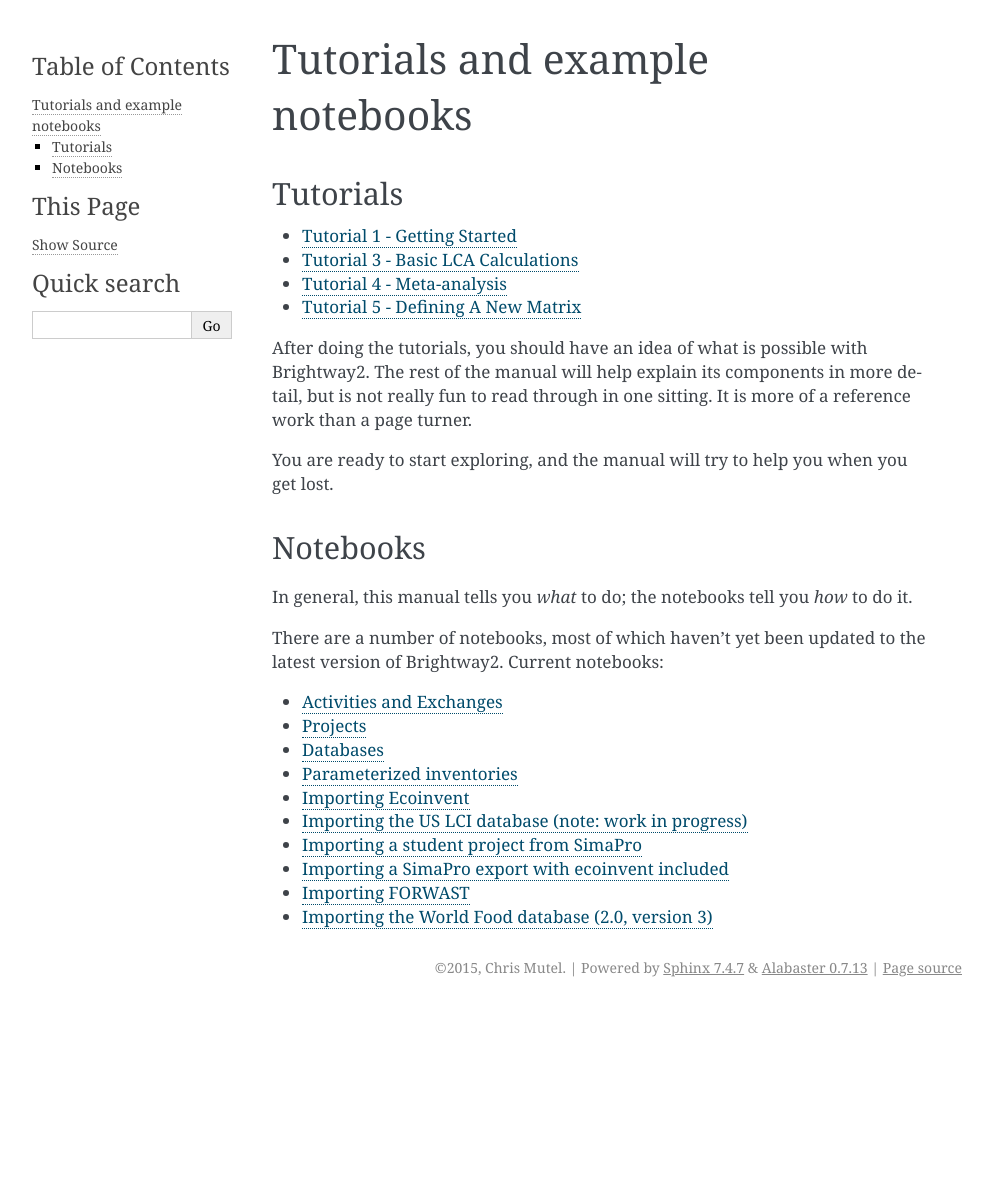
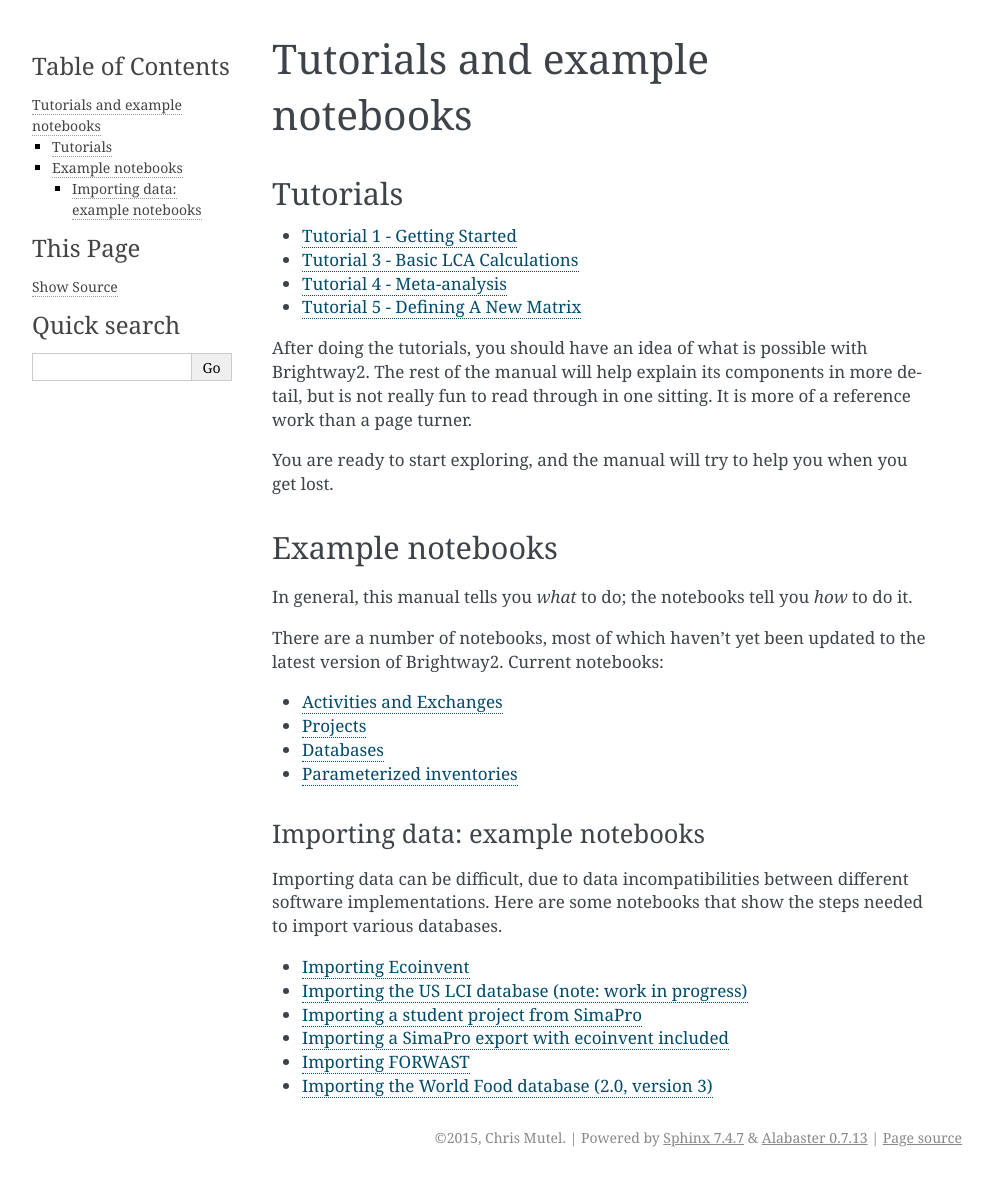
Before and after one commit to brightway-lca/brightway2, a Sphinx documentation site: the page built from docs/notebooks.rst, in a window 1280 px wide. Shown: the whole page, without its empty margins (148-1141 px from the left). Built offline with Sphinx 7.4.7, drawn with Linux system fonts in a browser that asks for light colours; before the commit the page ends 1007 px from its top, so only the background shows below that.

Commit message:
Misc small doc fixes

```diff
--- a/docs/index.rst
+++ b/docs/index.rst
@@ -4,7 +4,7 @@
 Brightway2 life cycle assessment framework
 ==========================================
 
-Brightway2 is a open source framework for life cycle assessment (LCA). It is designed to be easy to use, while still being powerful. Brightway2 doesn't try to replace software like SimaPro or OpenLCA, but instead offers possibilities to those who need to go break the limits of conventional LCA. Brightway2 is especially attractive for researchers, especially when used with `IPython notebooks <http://ipython.org/notebook.html>`_. The core principles of Brightway2 are simplicity, innovation, and power.
+Brightway2 is a open source framework for life cycle assessment (LCA). It is designed to be easy to use, while still being powerful. Brightway2 doesn't try to replace software like SimaPro or OpenLCA, but instead offers possibilities to those who need to go break the limits of conventional LCA. Brightway2 is especially attractive for researchers, especially when used with `Jupyter notebooks <http://jupyter.org/>`__. The core principles of Brightway2 are simplicity, innovation, and power.
 
 Who is Brightway2 for?
 ----------------------
@@ -44,6 +44,7 @@
 * Improve test coverage
 * Need methods to change ``database`` and ``code`` for activities (currently just raises an error)
 * Manual has many outdated sections, and structure should be revamped
+* Issue trackers for `brightway2 <https://bitbucket.org/cmutel/brightway2/issues?status=new&status=open>`__, `bw2data <https://bitbucket.org/cmutel/brightway2-data/issues?status=new&status=open>`__,  `bw2io <https://bitbucket.org/cmutel/brightway2-io/issues?status=new&status=open>`__, `bw2calc <https://bitbucket.org/cmutel/brightway2-calc/issues?status=new&status=open>`__, and `bw2analyzer <https://bitbucket.org/cmutel/brightway2-analyzer/issues?status=new&status=open>`__.
 
 Users Manual
 ============
--- a/docs/notebooks.rst
+++ b/docs/notebooks.rst
@@ -17,8 +17,8 @@
 
 .. _example-notebooks:
 
-Notebooks
-=========
+Example notebooks
+=================
 
 In general, this manual tells you *what* to do; the notebooks tell you *how* to do it.
 
@@ -28,6 +28,12 @@
 * `Projects <http://nbviewer.ipython.org/urls/bitbucket.org/cmutel/brightway2/raw/2.0/notebooks/Projects.ipynb>`__
 * `Databases <http://nbviewer.ipython.org/urls/bitbucket.org/cmutel/brightway2/raw/2.0/notebooks/Databases.ipynb>`__
 * `Parameterized inventories <http://nbviewer.ipython.org/urls/bitbucket.org/cmutel/brightway2/raw/2.0/notebooks/Parameterized%20inventories.ipynb>`__
+
+Importing data: example notebooks
+---------------------------------
+
+Importing data can be difficult, due to data incompatibilities between different software implementations. Here are some notebooks that show the steps needed to import various databases.
+
 * `Importing Ecoinvent <http://nbviewer.ipython.org/urls/bitbucket.org/cmutel/brightway2/raw/2.0/notebooks/IO%20-%20importing%20Ecoinvent.ipynb>`__
 * `Importing the US LCI database (note: work in progress) <http://nbviewer.ipython.org/urls/bitbucket.org/cmutel/brightway2/raw/2.0/notebooks/IO%20-%20Importing%20the%20US%20LCI%20database.ipynb>`__
 * `Importing a student project from SimaPro <http://nbviewer.ipython.org/urls/bitbucket.org/cmutel/brightway2/raw/2.0/notebooks/IO%20-%20student%20project%20SimaPro%20export.ipynb>`__
```
